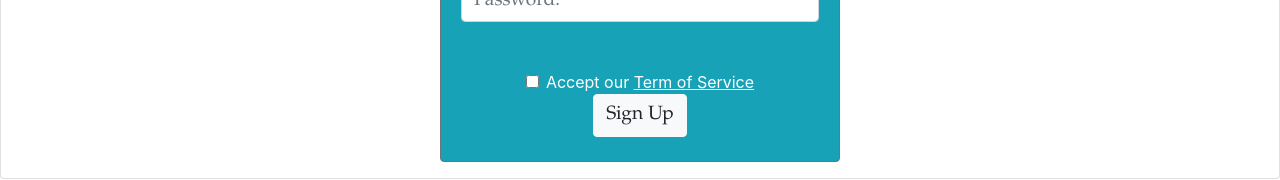
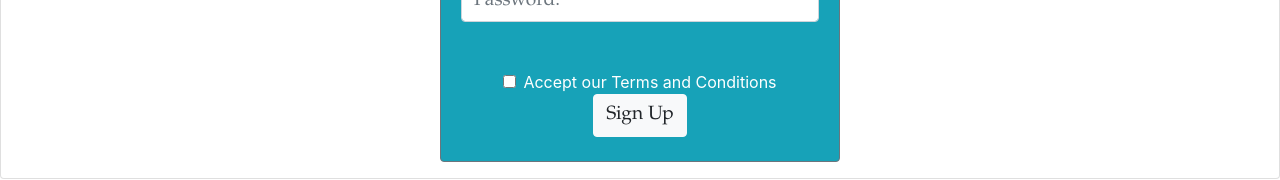
Before and after one commit to dalilayla/site, a plain HTML site: page frontend/SignUp.html in a window 1280 px wide. Shown: the part 560-740 px from the top of the page. Drawn offline with nearby package versions, Linux system fonts and the light colour scheme; no server answers.

Commit message:
edited sign up div

```diff
--- a/frontend/SignUp.html
+++ b/frontend/SignUp.html
@@ -34,12 +34,13 @@
                 <input type="password" id="password" class="mytext form-control" placeholder="Password:"><br><br>
                 <div class="form-check">
                     <input type="checkbox" class="form-check-input" id="check">
-                    <label class="form-check-label" for="exampleCheck1">Accept our <u>Term of Service</u></label>
+                    <label class="form-check-label" for="exampleCheck1">Accept our Terms and Conditions</label>
                 </div>
                 <input type="button" value="Sign Up" class="mytext btn btn-light" v-on:click="register()">
             </div>
         </div>
     </div>
+
     <script src="script.js"></script>
 </body>
 </html>
```
